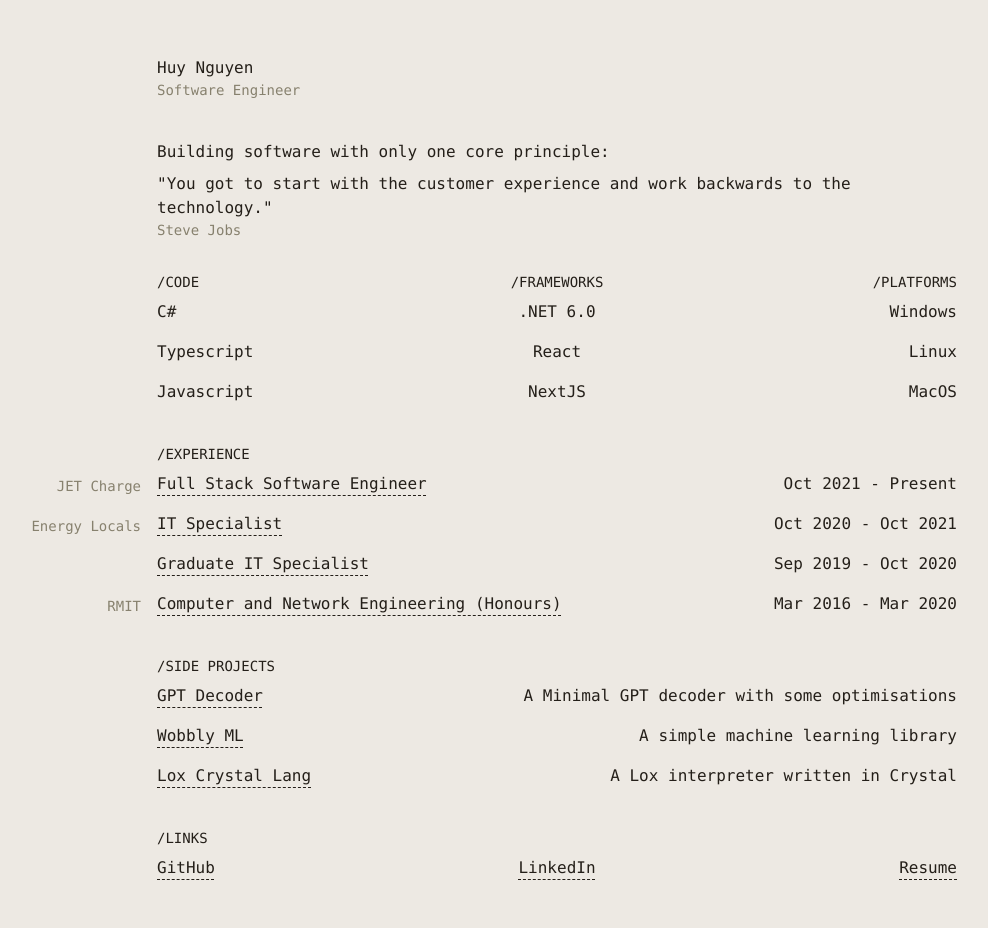
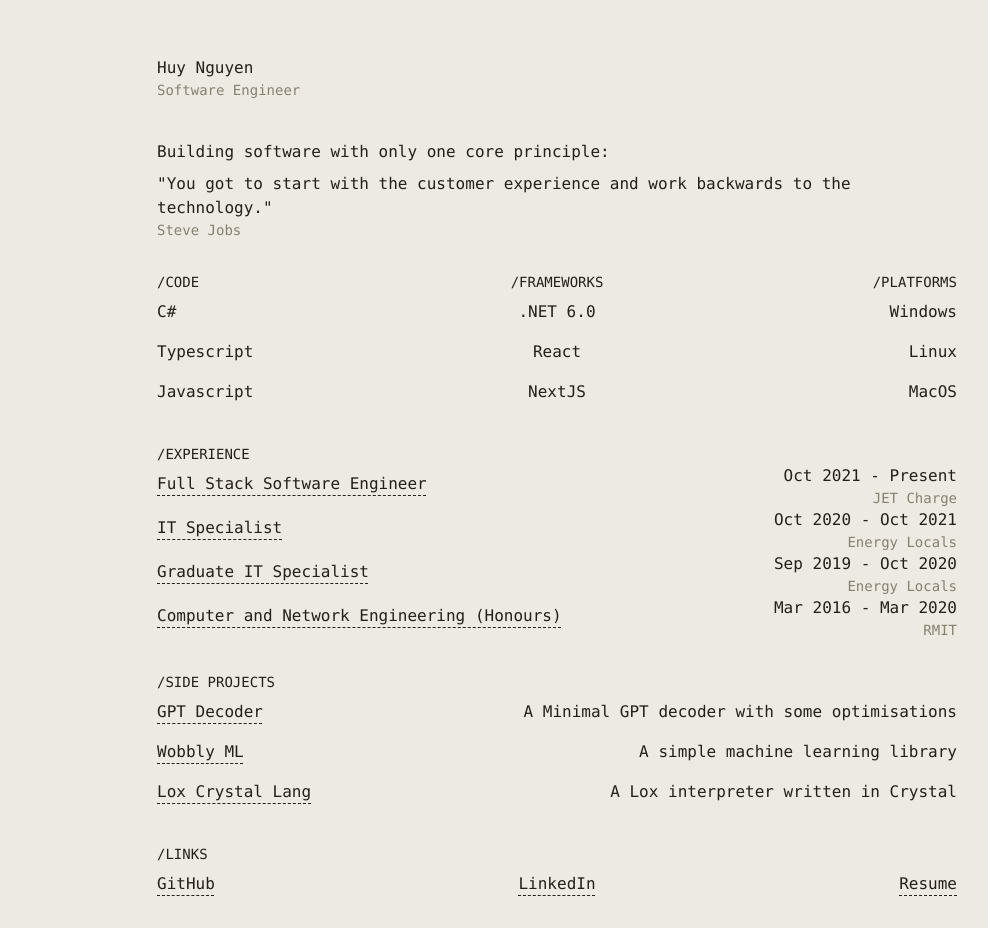
Before and after one commit to HuyNguyenAu/huynguyen-space, a React (Vite) app: page / in a window 1280 px wide. Shown: the top 928 px of the page, without its empty margins (83-1071 px from the left). Built offline with nearby package versions, Linux system fonts and the light colour scheme.

Commit message:
Refactor Experience component: simplify structure and remove Company wrapper

```diff
--- a/src/components/experience.tsx
+++ b/src/components/experience.tsx
@@ -1,49 +1,42 @@
 import { type PropsWithChildren } from "react";
 import { Body, Heading, Link, Small } from "@/components/ui/typography";
+import { Section } from "./ui/section";
 
 const ExperienceItem = ({
+  company,
   role,
   startDate,
   endDate,
   href,
 }: {
+  company: string;
   role: string;
   startDate: string;
   endDate: string;
   href: string;
 }) => {
   return (
-    <div className="flex justify-between grow">
-      <Link href={href}>{role}</Link>
-      <Body className="text-end">
-        {startDate} - {endDate}
-      </Body>
-    </div>
-  );
-};
-
-const Company = ({
-  company,
-  children,
-}: PropsWithChildren<{ company: string }>) => {
-  return (
-    <div className="flex flex-col lg:flex-row ml-10 md:ml-20 lg:ml-0">
-      <Small className="w-36 mt-2 lg:mt-3 mr-4 lg:text-end">{company}</Small>
-      <div className="flex flex-col grow">{children}</div>
-    </div>
+    <>
+      <Link className="mb-0 mt-2 md:my-2" href={href}>{role}</Link>
+      <div>
+        <Body className="text-start md:text-end m-0 md:mb-0">
+          {startDate} - {endDate}
+        </Body>
+        <Small className="text-start md:text-end m-0">{company}</Small>
+      </div>
+    </>
   );
 };
 
 const Experience = ({ children }: PropsWithChildren) => {
   return (
-    <div className="flex flex-col my-4 mr-10 md:mr-20 lg:mr-40">
-      <Heading className="mx-10 md:mx-20 lg:mx-40">/EXPERIENCE</Heading>
+     <Section className="grid grid-cols-1 md:grid-cols-[auto_1fr]">
+      <Heading className="md:col-span-2">/EXPERIENCE</Heading>
       {children}
-    </div>
+    </Section>
   );
 };
 
 Experience.Item = ExperienceItem;
-Experience.Company = Company;
 
 export { Experience };
--- a/src/pages/home.tsx
+++ b/src/pages/home.tsx
@@ -11,36 +11,34 @@ export const HomePage = () => {
       <Hero />
       <Skills />
       <Experience>
-        <Experience.Company company="JET Charge">
         <Experience.Item
+          company="JET Charge"
           role="Full Stack Software Engineer"
           startDate="Oct 2021"
           endDate="Present"
           href="/experience/jetcharge/full-stack-software-engineer"
         />
-        </Experience.Company>
-        <Experience.Company company="Energy Locals">
         <Experience.Item
+          company="Energy Locals"
           role="IT Specialist"
           startDate="Oct 2020"
           endDate="Oct 2021"
           href="/experience/energy-locals/it-specialist"
         />
         <Experience.Item
+          company="Energy Locals"
           role="Graduate IT Specialist"
           startDate="Sep 2019"
           endDate="Oct 2020"
           href="/experience/energy-locals/graduate-it-specialist"
         />
-        </Experience.Company>
-        <Experience.Company company="RMIT">
         <Experience.Item
+          company="RMIT"
           role="Computer and Network Engineering (Honours)"
           startDate="Mar 2016"
           endDate="Mar 2020"
           href=""
         />
-        </Experience.Company>
       </Experience>
       <SideProjects>
         <SideProjects.Item
```
Lines whose indentation alone changed are shown as unchanged.
